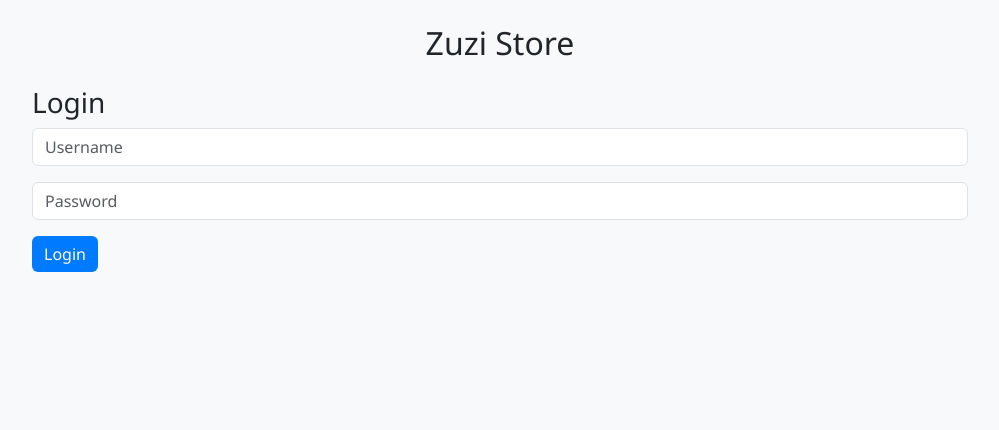
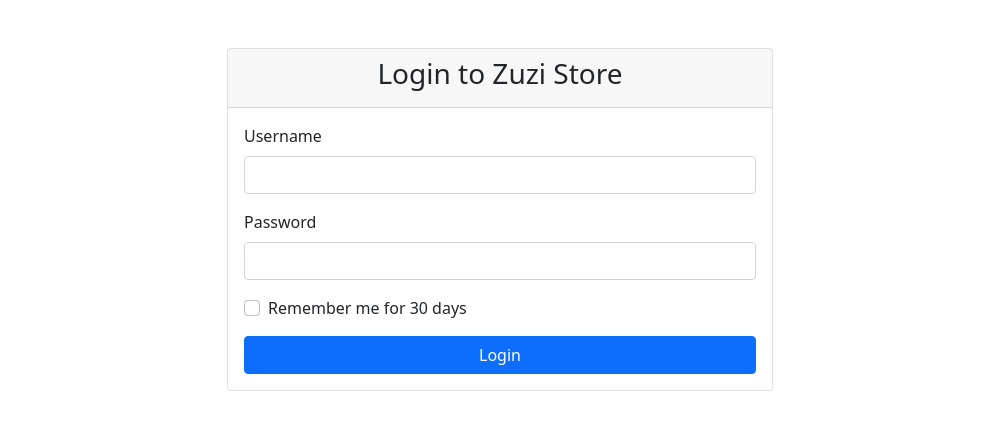
Before and after one commit to Shamil-lateef/clothing_manager, a Flask app: page /login in a window 1280 px wide. Shown: the top 430 px of the page, without its empty margins (140-1139 px from the left). Run offline with Flask 3, Linux system fonts and the light colour scheme.

Commit message:
Add remember me functionality

```diff
--- a/app.py
+++ b/app.py
@@ -36,6 +36,19 @@ else:
 
 # Optional: Disable SQLAlchemy modification tracking for better performance
 app.config["SQLALCHEMY_TRACK_MODIFICATIONS"] = False
+
+# Remember Me functionality
+app.config["REMEMBER_COOKIE_DURATION"] = timedelta(days=30)  # Remember for 30 days
+app.config["REMEMBER_COOKIE_SECURE"] = (
+    True  # Use HTTPS only (set to False for local development)
+)
+app.config["REMEMBER_COOKIE_HTTPONLY"] = True  # Prevent XSS attacks
+app.config["REMEMBER_COOKIE_REFRESH_EACH_REQUEST"] = (
+    False  # Don't refresh on each request
+)
+
+# Session configuration
+app.config["PERMANENT_SESSION_LIFETIME"] = timedelta(days=30)
 
 
 db = SQLAlchemy(app)
@@ -129,8 +142,11 @@ def admin_required(f):
 
 # Routes
 @app.route("/")
-@login_required
 def index():
+    # If user is not logged in, redirect to login
+    if not current_user.is_authenticated:
+        return redirect(url_for("login"))
+
     low_stock_threshold = 1
     products = Product.query.all()
 
@@ -686,13 +702,28 @@ def export_detailed_report():
 
 @app.route("/login", methods=["GET", "POST"])
 def login():
+    # If user is already logged in, redirect to home
+    if current_user.is_authenticated:
+        return redirect(url_for("index"))
+
     if request.method == "POST":
-        user = User.query.filter_by(username=request.form["username"]).first()
-        if user and user.check_password(request.form["password"]):
-            login_user(user)
+        username = request.form["username"]
+        password = request.form["password"]
+        remember_me = request.form.get("remember_me")  # Get checkbox value
+
+        user = User.query.filter_by(username=username).first()
+        if user and user.check_password(password):
+            # Pass remember parameter to login_user
+            login_user(user, remember=bool(remember_me))
+
+            # Redirect to next page or home
+            next_page = request.args.get("next")
+            if next_page:
+                return redirect(next_page)
             return redirect(url_for("index"))
         else:
             flash("Invalid credentials", "danger")
+
     return render_template("login.html")
 
 
--- a/templates/login.html
+++ b/templates/login.html
@@ -1,13 +1,59 @@
-{% extends 'base.html' %}
-{% block content %}
-<h3>Login</h3>
+<!DOCTYPE html>
+<html lang="en">
+<head>
+    <meta charset="UTF-8">
+    <meta name="viewport" content="width=device-width, initial-scale=1.0">
+    <title>Login - Zuzi Store</title>
+    <link href="https://cdn.jsdelivr.net/npm/bootstrap@5.1.3/dist/css/bootstrap.min.css" rel="stylesheet">
+</head>
+<body>
+    <div class="container mt-5">
+        <div class="row justify-content-center">
+            <div class="col-md-6">
+                <div class="card">
+                    <div class="card-header">
+                        <h3 class="text-center">Login to Zuzi Store</h3>
+                    </div>
+                    <div class="card-body">
+                        {% with messages = get_flashed_messages(with_categories=true) %}
+                            {% if messages %}
+                                {% for category, message in messages %}
+                                    <div class="alert alert-{{ 'danger' if category == 'danger' else 'success' }} alert-dismissible fade show" role="alert">
+                                        {{ message }}
+                                        <button type="button" class="btn-close" data-bs-dismiss="alert"></button>
+                                    </div>
+                                {% endfor %}
+                            {% endif %}
+                        {% endwith %}
+
                         <form method="POST">
                             <div class="mb-3">
-    <input type="text" name="username" class="form-control" placeholder="Username" required>
+                                <label for="username" class="form-label">Username</label>
+                                <input type="text" class="form-control" id="username" name="username" required>
                             </div>
+
                             <div class="mb-3">
-    <input type="password" name="password" class="form-control" placeholder="Password" required>
+                                <label for="password" class="form-label">Password</label>
+                                <input type="password" class="form-control" id="password" name="password" required>
                             </div>
-  <button class="btn btn-primary">Login</button>
+
+                            <div class="mb-3 form-check">
+                                <input type="checkbox" class="form-check-input" id="remember_me" name="remember_me">
+                                <label class="form-check-label" for="remember_me">
+                                    Remember me for 30 days
+                                </label>
+                            </div>
+
+                            <div class="d-grid">
+                                <button type="submit" class="btn btn-primary">Login</button>
+                            </div>
                         </form>
-{% endblock %}
+                    </div>
+                </div>
+            </div>
+        </div>
+    </div>
+
+    <script src="https://cdn.jsdelivr.net/npm/bootstrap@5.1.3/dist/js/bootstrap.bundle.min.js"></script>
+</body>
+</html>
```
Lines whose indentation alone changed are shown as unchanged.
